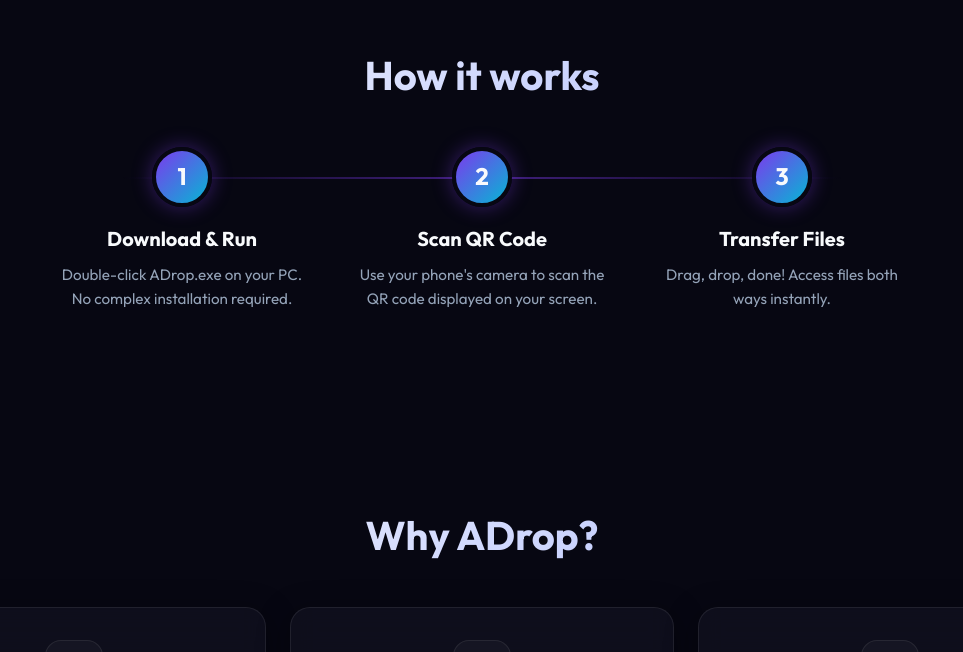
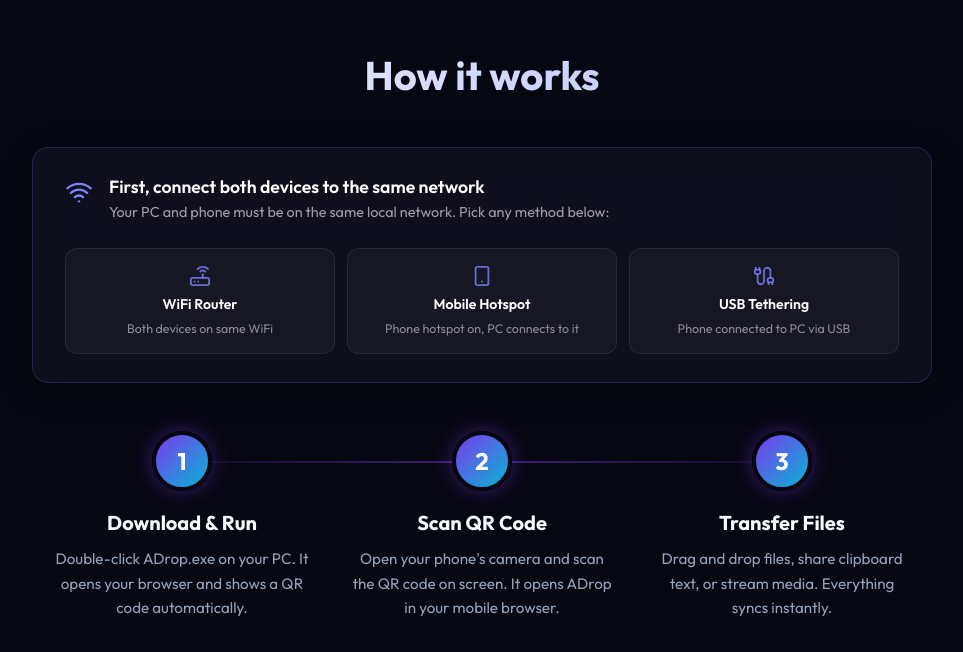
Before and after one commit to BeginnerAman/ADrop, a plain HTML site: page docs/index.html in a window 1280 px wide. Shown: the part 2148-2800 px from the top of the page, without its empty margins (158-1121 px from the left). Drawn offline with nearby package versions, Linux system fonts and the light colour scheme.

Commit message:
docs: Add connection prerequisite guide, fix em dashes in website

```diff
--- a/docs/index.html
+++ b/docs/index.html
@@ -71,7 +71,7 @@
                 <img src="images/adrop-logo.png" alt="ADrop Logo" class="hero-logo">
             </div>
             <h1 class="hero-title">ADrop</h1>
-            <p class="hero-tagline">Transfer files between your phone and PC — no internet, no cables, no apps to install.</p>
+            <p class="hero-tagline">Transfer files between your phone and PC - no internet, no cables, no apps to install.</p>
             <p class="hero-subtitle">v3.0.0 &middot; Windows &middot; Free &amp; Open Source</p>
 
             <div class="hero-buttons">
@@ -161,22 +161,50 @@
         <div class="container">
             <h2 class="section-title fade-up">How it works</h2>
 
+            <!-- Connection Prerequisite -->
+            <div class="connection-prereq glass-panel fade-up">
+                <div class="prereq-header">
+                    <i data-lucide="wifi" class="prereq-icon"></i>
+                    <div>
+                        <h3 class="prereq-title">First, connect both devices to the same network</h3>
+                        <p class="prereq-desc">Your PC and phone must be on the same local network. Pick any method below:</p>
+                    </div>
+                </div>
+                <div class="prereq-methods">
+                    <div class="prereq-method">
+                        <i data-lucide="router" class="method-icon"></i>
+                        <span class="method-name">WiFi Router</span>
+                        <span class="method-detail">Both devices on same WiFi</span>
+                    </div>
+                    <div class="prereq-method">
+                        <i data-lucide="smartphone" class="method-icon"></i>
+                        <span class="method-name">Mobile Hotspot</span>
+                        <span class="method-detail">Phone hotspot on, PC connects to it</span>
+                    </div>
+                    <div class="prereq-method">
+                        <i data-lucide="cable" class="method-icon"></i>
+                        <span class="method-name">USB Tethering</span>
+                        <span class="method-detail">Phone connected to PC via USB</span>
+                    </div>
+                </div>
+            </div>
+
             <div class="steps-container fade-up">
                 <div class="step-line"></div>
                 <div class="step">
                     <div class="step-number">1</div>
                     <h3 class="step-title">Download &amp; Run</h3>
-                    <p class="step-desc">Double-click ADrop.exe on your PC. No complex installation required.</p>
+                    <p class="step-desc">Double-click ADrop.exe on your PC. It opens your browser and shows a QR code automatically.</p>
                 </div>
                 <div class="step">
                     <div class="step-number">2</div>
                     <h3 class="step-title">Scan QR Code</h3>
-                    <p class="step-desc">Use your phone's camera to scan the QR code displayed on your screen.</p>
+                    <p class="step-desc">Open your phone's camera and scan the QR code on screen. It opens ADrop in your mobile browser.</p>
                 </div>
                 <div class="step">
                     <div class="step-number">3</div>
                     <h3 class="step-title">Transfer Files</h3>
-                    <p class="step-desc">Drag, drop, done! Access files both ways instantly.</p>
+                    <p class="step-desc">Drag and drop files, share clipboard text, or stream media. Everything syncs instantly.</p>
                 </div>
             </div>
         </div>
@@ -192,7 +220,7 @@
                     <div class="stat-icon"><i data-lucide="gauge"></i></div>
                     <div class="stat-value">150+ MB/s</div>
                     <div class="stat-label">Transfer Speed</div>
-                    <p class="stat-desc">Full network bandwidth with zero throttling. Speed depends on your WiFi — no app-side limits.</p>
+                    <p class="stat-desc">Full network bandwidth with zero throttling. Speed depends on your WiFi - no app-side limits.</p>
                 </div>
                 <div class="stat-card glass-panel fade-up delay-1">
                     <div class="stat-icon"><i data-lucide="infinity"></i></div>
--- a/docs/style.css
+++ b/docs/style.css
@@ -439,6 +439,84 @@ a {
     font-size: 0.95rem;
 }
 
+/* Connection Prerequisite Box */
+.connection-prereq {
+    max-width: 900px;
+    margin: 0 auto 48px;
+    padding: 28px 32px;
+    border: 1px solid rgba(124, 131, 255, 0.2);
+    border-radius: 16px;
+}
+
+.prereq-header {
+    display: flex;
+    align-items: flex-start;
+    gap: 16px;
+    margin-bottom: 24px;
+}
+
+.prereq-icon {
+    width: 28px;
+    height: 28px;
+    color: var(--accent, #7c83ff);
+    flex-shrink: 0;
+    margin-top: 2px;
+}
+
+.prereq-title {
+    font-size: 1.1rem;
+    font-weight: 600;
+    color: #fff;
+    margin: 0 0 4px;
+}
+
+.prereq-desc {
+    font-size: 0.9rem;
+    color: rgba(255, 255, 255, 0.6);
+    margin: 0;
+}
+
+.prereq-methods {
+    display: grid;
+    grid-template-columns: repeat(3, 1fr);
+    gap: 12px;
+}
+
+.prereq-method {
+    display: flex;
+    flex-direction: column;
+    align-items: center;
+    gap: 6px;
+    padding: 16px 12px;
+    background: rgba(255, 255, 255, 0.04);
+    border: 1px solid rgba(255, 255, 255, 0.08);
+    border-radius: 12px;
+    text-align: center;
+    transition: border-color 0.2s ease;
+}
+
+.prereq-method:hover {
+    border-color: rgba(124, 131, 255, 0.3);
+}
+
+.method-icon {
+    width: 22px;
+    height: 22px;
+    color: rgba(124, 131, 255, 0.8);
+}
+
+.method-name {
+    font-size: 0.88rem;
+    font-weight: 600;
+    color: #fff;
+}
+
+.method-detail {
+    font-size: 0.78rem;
+    color: rgba(255, 255, 255, 0.5);
+    line-height: 1.3;
+}
+
 /* How It Works */
 .steps-container {
     display: flex;
@@ -688,6 +766,39 @@ a {
         grid-template-columns: 1fr;
     }
 
+    .connection-prereq {
+        padding: 20px 18px;
+        margin-bottom: 32px;
+    }
+
+    .prereq-header {
+        gap: 12px;
+    }
+
+    .prereq-title {
+        font-size: 1rem;
+    }
+
+    .prereq-methods {
+        grid-template-columns: 1fr;
+        gap: 8px;
+    }
+
+    .prereq-method {
+        flex-direction: row;
+        padding: 12px 14px;
+        gap: 10px;
+        text-align: left;
+    }
+
+    .method-icon {
+        flex-shrink: 0;
+    }
+
+    .method-name {
+        min-width: 110px;
+    }
+
     .steps-container {
         flex-direction: column;
         gap: 40px;
```
